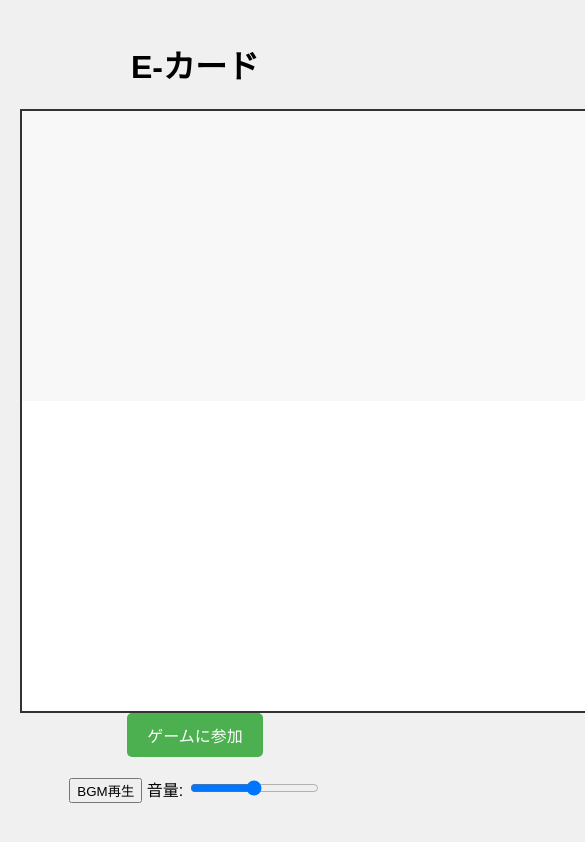
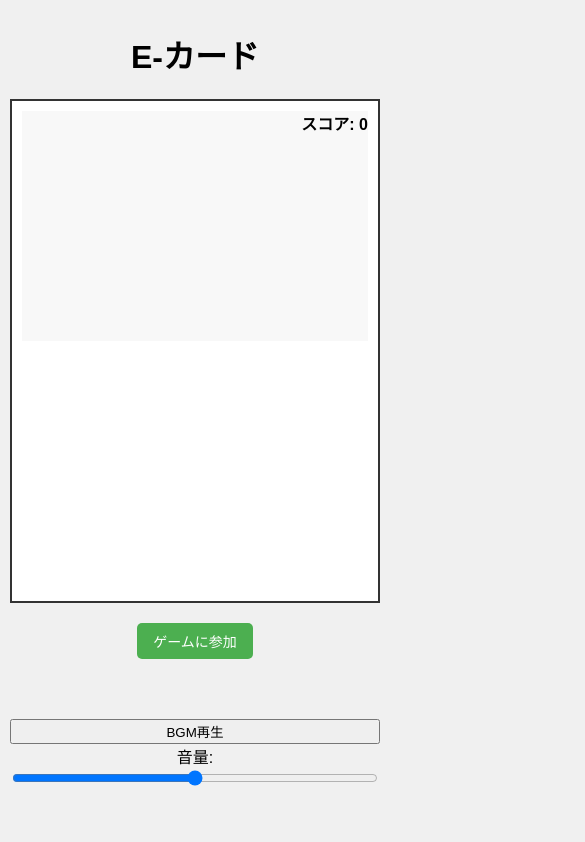
Before and after one commit to higayu/Socket_io_test, a website: page public/index.html in a window 390 px wide. Shown: the top 842 px of the page, 585 px wide, since content can reach past the window. Drawn offline with nearby package versions, Linux system fonts and the light colour scheme; no server answers.

Commit message:
レスポンシブに修正

```diff
--- a/public/css/style.css
+++ b/public/css/style.css
@@ -4,16 +4,23 @@ body {
     padding: 20px;
     text-align: center;
     background-color: #f0f0f0;
+    min-height: 100vh;
+    display: flex;
+    flex-direction: column;
 }
 .game-container {
     position: relative;
-    width: 800px;
-    height: 600px;
+    width: 100%;
+    max-width: 800px;
+    height: auto;
+    min-height: 600px;
     margin: 0 auto;
     background-color: #fff;
     border: 2px solid #333;
     display: flex;
     flex-direction: column;
+    padding: 10px;
+    box-sizing: border-box;
 }
 .player-area {
     flex: 1;
@@ -43,12 +50,12 @@ body {
     position: relative;
 }
 .card {
-    width: 120px;
-    height: 180px;
+    width: min(120px, 25vw);
+    height: min(180px, 37.5vw);
     background-color: white;
     border: 2px solid #333;
     border-radius: 10px;
-    padding: 10px;
+    padding: 5px;
     cursor: pointer;
     transition: transform 0.2s;
     position: relative;
@@ -187,3 +194,69 @@ body {
     align-items: center;
     width: 100%;
 }
+.controls {
+    margin: 20px auto;
+    display: flex;
+    flex-wrap: wrap;
+    justify-content: center;
+    gap: 10px;
+    max-width: 800px;
+}
+/* メディアクエリ */
+@media screen and (max-width: 768px) {
+    body {
+        padding: 10px;
+    }
+
+    .game-container {
+        min-height: 500px;
+    }
+
+    .card-name {
+        font-size: 14px;
+    }
+
+    .card-description {
+        font-size: 10px;
+    }
+
+    .role {
+        font-size: 16px;
+    }
+
+    #score {
+        font-size: 16px;
+    }
+}
+
+@media screen and (max-width: 480px) {
+    .game-container {
+        min-height: 400px;
+    }
+
+    .hand {
+        gap: 5px;
+    }
+
+    .field {
+        gap: 5px;
+        min-height: 120px;
+    }
+
+    .card {
+        padding: 3px;
+    }
+
+    .card-name {
+        font-size: 12px;
+    }
+
+    .card-description {
+        font-size: 8px;
+    }
+
+    .btn {
+        padding: 8px 16px;
+        font-size: 14px;
+    }
+}
```
